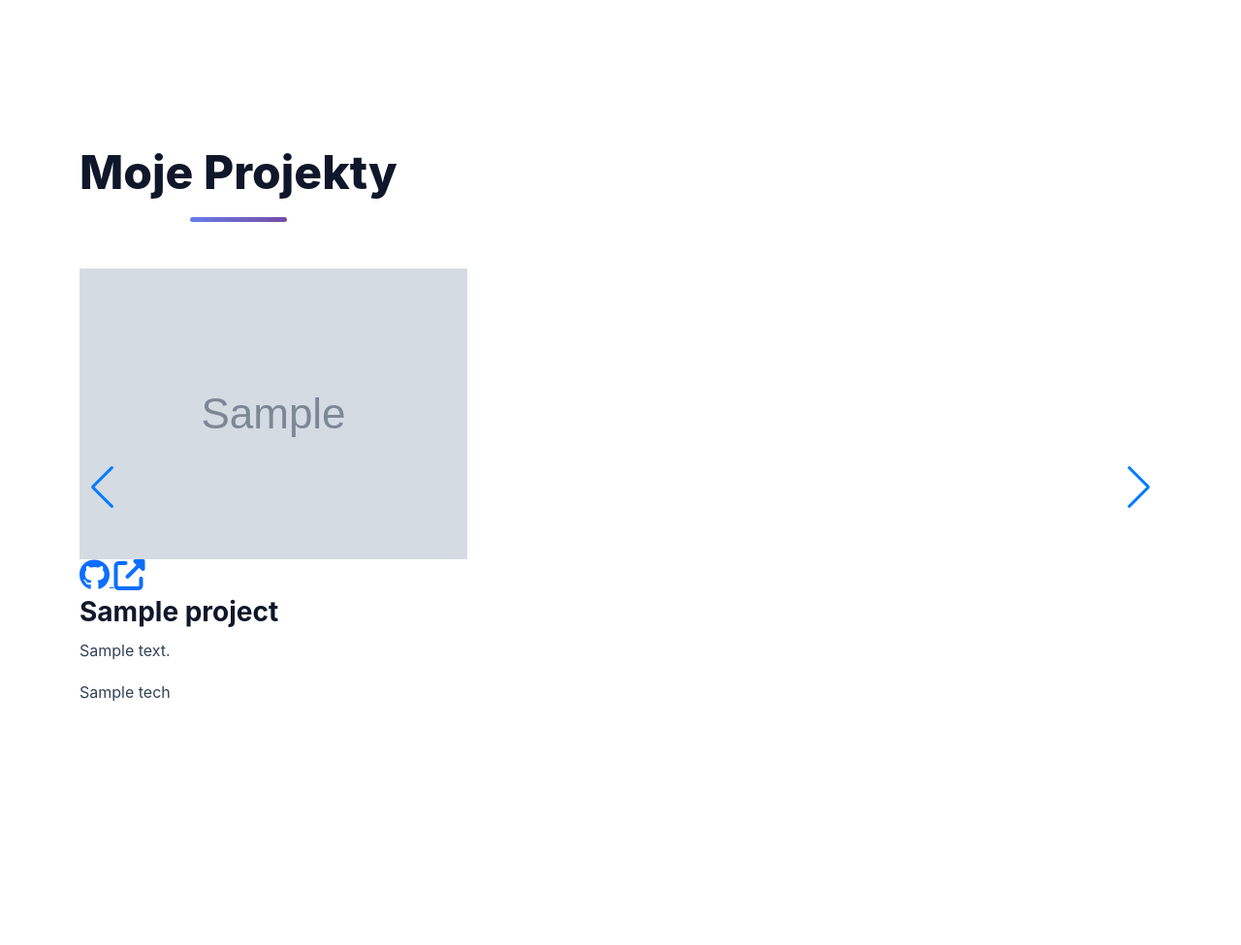
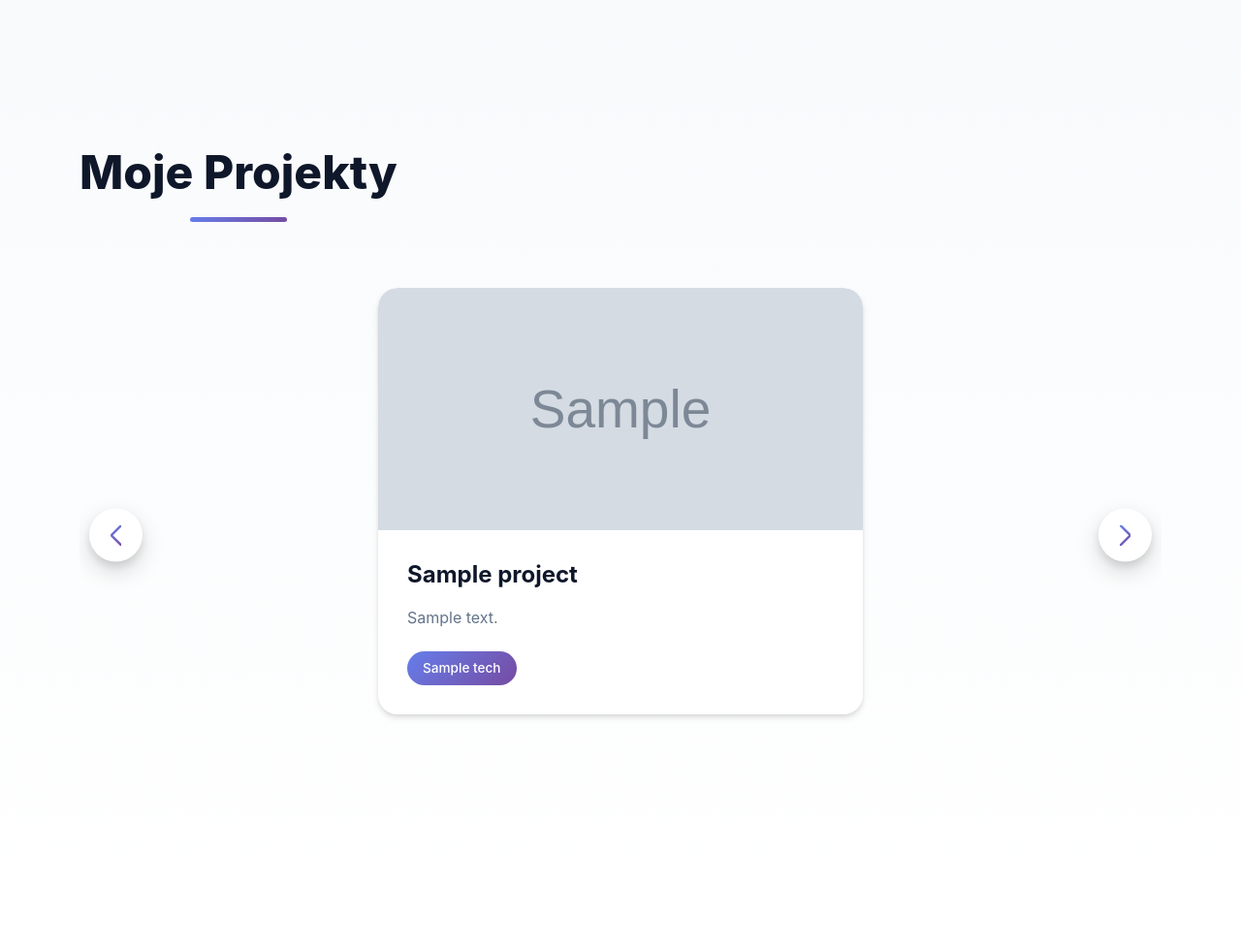
Before and after one commit to Sul3j/portfolio-website-project, a Django app: template portfolio/templates/portfolio/home.html in a window 1280 px wide. Shown: the part 1746-2721 px from the top of the page at 97% size. Before the commit the page ends 2470 px from the top, so only its background shows below. Run offline with Django 3.2, Linux system fonts and the light colour scheme; the template is opened without the code that fills it: most values are stand-ins (such as "Sample title", 1, 10 or a date in 2020); grey boxes marked "Sample" are stand-in pictures.

Commit message:
add projects section styles

```diff
--- a/portfolio/static/portfolio/css/style.css
+++ b/portfolio/static/portfolio/css/style.css
@@ -529,3 +529,223 @@ section {
     background: var(--gradient-primary);
     border-radius: 3px;
 }
+
+#projects {
+    background: linear-gradient(180deg, #f8fafc 0%, #ffffff 100%);
+}
+
+.projects-slider-container {
+    position: relative;
+    padding: 0 80px;
+    overflow: hidden;
+}
+
+.projectsSwiper {
+    padding: 20px 0 70px;
+    overflow: visible;
+}
+
+.projectsSwiper .swiper-wrapper {
+    padding-bottom: 20px;
+    overflow-y: visible;
+}
+
+.swiper-slide {
+    height: auto;
+    display: flex;
+    justify-content: center;
+    align-items: stretch;
+    overflow: visible;
+}
+
+.project-card {
+    background: white;
+    border-radius: 20px;
+    overflow: hidden;
+    box-shadow: var(--shadow-md);
+    transition: all var(--transition-speed) var(--transition-smooth);
+    position: relative;
+    width: 100%;
+    max-width: 500px;
+    display: flex;
+    flex-direction: column;
+}
+
+.project-card:hover {
+    transform: translateY(-12px);
+    box-shadow: var(--shadow-xl);
+}
+
+.project-image-wrapper {
+    position: relative;
+    overflow: hidden;
+    height: 250px;
+    border-radius: 20px 20px 0 0;
+}
+
+.project-image {
+    width: 100%;
+    height: 100%;
+    object-fit: cover;
+    transition: transform 0.5s var(--transition-smooth);
+}
+
+.project-card:hover .project-image {
+    transform: scale(1.1);
+}
+
+.project-placeholder {
+    width: 100%;
+    height: 100%;
+    display: flex;
+    align-items: center;
+    justify-content: center;
+    background: linear-gradient(135deg, #f8fafc 0%, #e2e8f0 100%);
+    color: var(--text-light);
+}
+
+.project-overlay {
+    position: absolute;
+    top: 0;
+    left: 0;
+    width: 100%;
+    height: 100%;
+    background: rgba(99, 102, 241, 0.95);
+    display: flex;
+    align-items: center;
+    justify-content: center;
+    opacity: 0;
+    transition: opacity var(--transition-speed) var(--transition-smooth);
+}
+
+.project-card:hover .project-overlay {
+    opacity: 1;
+}
+
+.project-links {
+    display: flex;
+    gap: 20px;
+}
+
+.project-link {
+    width: 60px;
+    height: 60px;
+    border-radius: 50%;
+    background: white;
+    display: flex;
+    align-items: center;
+    justify-content: center;
+    color: var(--primary-color);
+    transition: all var(--transition-speed) var(--transition-smooth);
+    text-decoration: none;
+}
+
+.project-link:hover {
+    transform: scale(1.2) rotate(10deg);
+    background: #fbbf24;
+    color: white;
+}
+
+.project-content {
+    padding: 30px;
+}
+
+.project-title {
+    font-size: 1.5rem;
+    font-weight: 700;
+    color: var(--dark-color);
+    margin-bottom: 15px;
+}
+
+.project-description {
+    color: var(--text-light);
+    line-height: 1.8;
+    margin-bottom: 20px;
+}
+
+.project-technologies {
+    display: flex;
+    flex-wrap: wrap;
+    gap: 10px;
+}
+
+.tech-badge {
+    display: inline-block;
+    padding: 6px 16px;
+    background: linear-gradient(135deg, #667eea 0%, #764ba2 100%);
+    color: white;
+    border-radius: 20px;
+    font-size: 0.85rem;
+    font-weight: 500;
+    transition: all var(--transition-speed);
+}
+
+.tech-badge:hover {
+    transform: translateY(-2px);
+    box-shadow: 0 4px 12px rgba(102, 126, 234, 0.4);
+}
+
+/* slider */
+
+.projectsSwiper .swiper-button-next,
+.projectsSwiper .swiper-button-prev {
+    width: 55px;
+    height: 55px;
+    background: white;
+    border-radius: 50%;
+    box-shadow: var(--shadow-lg);
+    transition: all var(--transition-speed) var(--transition-smooth);
+    top: 50%;
+    margin-top: 0;
+    transform: translateY(-50%);
+    z-index: 10;
+}
+
+.projectsSwiper .swiper-button-prev {
+    left: -70px;
+}
+
+.projectsSwiper .swiper-button-next {
+    right: -70px;
+}
+
+
+.projectsSwiper .swiper-button-next:after,
+.projectsSwiper .swiper-button-prev:after {
+    font-size: 22px;
+    font-weight: bold;
+    background:  var(--gradient-primary);
+    -webkit-background-clip: text;
+    -webkit-text-fill-color: transparent;
+    background-clip: text;
+}
+
+.projectsSwiper .swiper-button-next:hover,
+.projectsSwiper .swiper-button-prev:hover {
+    transform: translateY(-50%) scale(1.15);
+    box-shadow: var(--shadow-lg);
+}
+
+.projectsSwiper .swiper-button-disabled {
+    opacity: 0.35;
+    cursor: not-allowed;
+}
+
+.projectsSwiper .swiper-pagination {
+    bottom: 20px;
+}
+
+.projectsSwiper .swiper-pagination-bullet {
+    width: 12px;
+    height: 12px;
+    background: var(--text-light);
+    opacity: 0.5;
+    transition: all var(--transition-speed);
+}
+
+.projectsSwiper .swiper-pagination-bullet-active {
+    background: var(--primary-color);
+    opacity: 1;
+    width: 30px;
+    border-radius: 6px;
+}
--- a/portfolio/templates/portfolio/home.html
+++ b/portfolio/templates/portfolio/home.html
@@ -210,7 +210,7 @@
                                 <div class="project-content">
                                     <h3 class="project-title">{{ project.title }}</h3>
                                     <p class="project-description">{{ project.description|truncatewords:20 }}</p>
-                                    {% if projects.technologies.all %}
+                                    {% if project.technologies.all %}
                                     <div class="project-technologies">
                                         {% for tech in project.technologies.all %}
                                         <span class="tech-badge">{{ tech.name }}</span>
```
